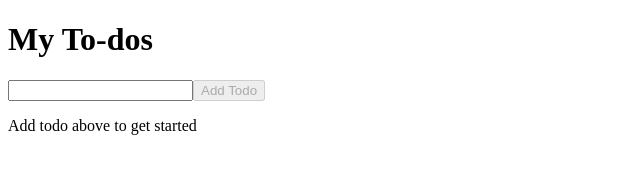
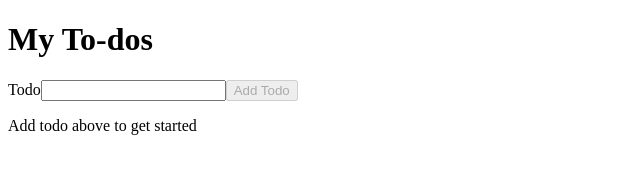
Before and after one commit to Medinab27/to-do-list, a React (Vite) app: page / in a window 1280 px wide. Shown: the top 171 px of the page, without its empty margins (0-640 px from the left). Built offline with nearby package versions, Linux system fonts and the light colour scheme.

Commit message:
chore: updated comments from WK6 from Tetiana, moved TodoList and TodoListItem components to the TodoList directory, and updated prop references in TodoForm component.

```diff
--- a/src/App.jsx
+++ b/src/App.jsx
@@ -1,6 +1,6 @@
 import { useState } from 'react';
 import './App.css';
-import TodoList from './features/TodoList';
+import TodoList from './features/TodoList/TodoList';
 import TodoForm from './features/TodoForm';
 
 function App() {
--- a/src/features/TodoForm.jsx
+++ b/src/features/TodoForm.jsx
@@ -15,8 +15,8 @@ function TodoForm({ onAddTodo }) {
   return (
     <form onSubmit={handleAddTodo}>
       <TextInputWithLabel
-        elementID="todoTitle"
-        labelText="Todo"
+        elementId="todoTitle"
+        label="Todo"
         ref={todoTitleInput}
         value={workingTodoTitle}
         onChange={(event) => {
--- a/src/features/TodoListItem.jsx
+++ b/src/features/TodoList/TodoListItem.jsx
@@ -1,5 +1,5 @@
 import { useState } from 'react';
-import TextInputWithLabel from '../shared/TextInputWithLabel.jsx';
+import TextInputWithLabel from '../../shared/TextInputWithLabel.jsx';
 
 function TodoListItem({ item, onCompleteTodo, onUpdateTodo }) {
   const [isEditing, setIsEditing] = useState(false);
```
Also changed, not shown: src/features/TodoList/TodoList.jsx (renamed from src/features/TodoList.jsx).
